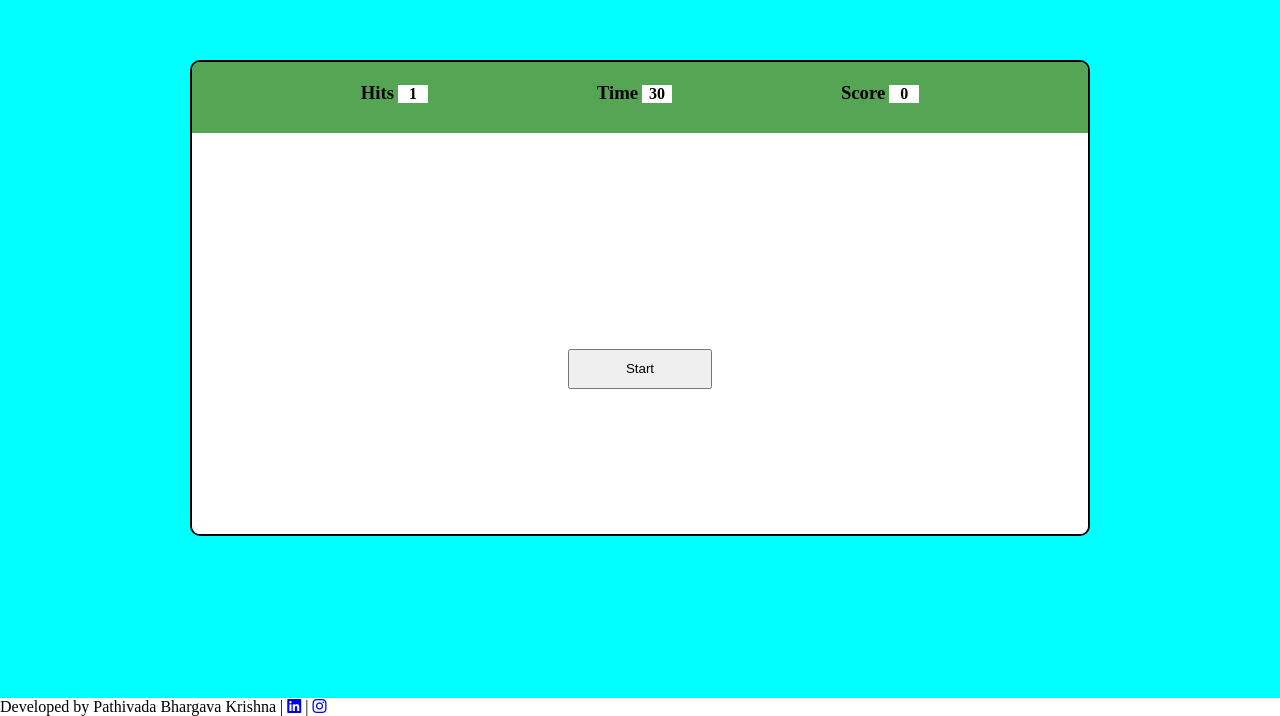
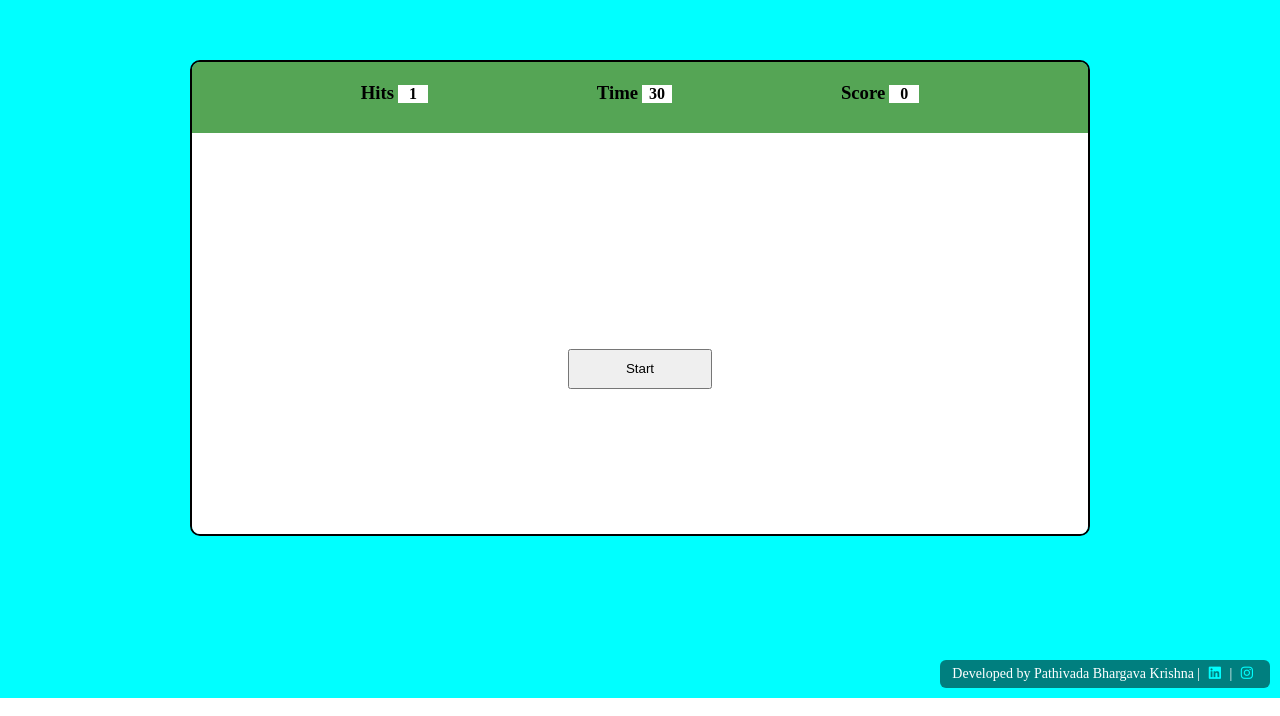
Before and after one commit to Choci1819/bubble-game, a plain HTML site: page index.html in a window 1280 px wide. Shown: the part 102-818 px from the top of the page. Drawn offline with Linux system fonts and the light colour scheme.

Commit message:
Add files via upload

```diff
--- a/style.css
+++ b/style.css
@@ -101,3 +101,24 @@ p {
     width: 16%;
     height: 40px;
 }
+
+#developer-name {
+  position: fixed;
+  bottom: 10px;
+  right: 10px;
+  font-size: 14px;
+  color: #ffffff;
+  background-color: rgba(0, 0, 0, 0.5);
+  padding: 6px 12px;
+  border-radius: 6px;
+}
+
+#developer-name a {
+  color: #00ffff;
+  text-decoration: none;
+  margin: 0 5px;
+}
+
+#developer-name a:hover {
+  text-decoration: underline;
+}
```
